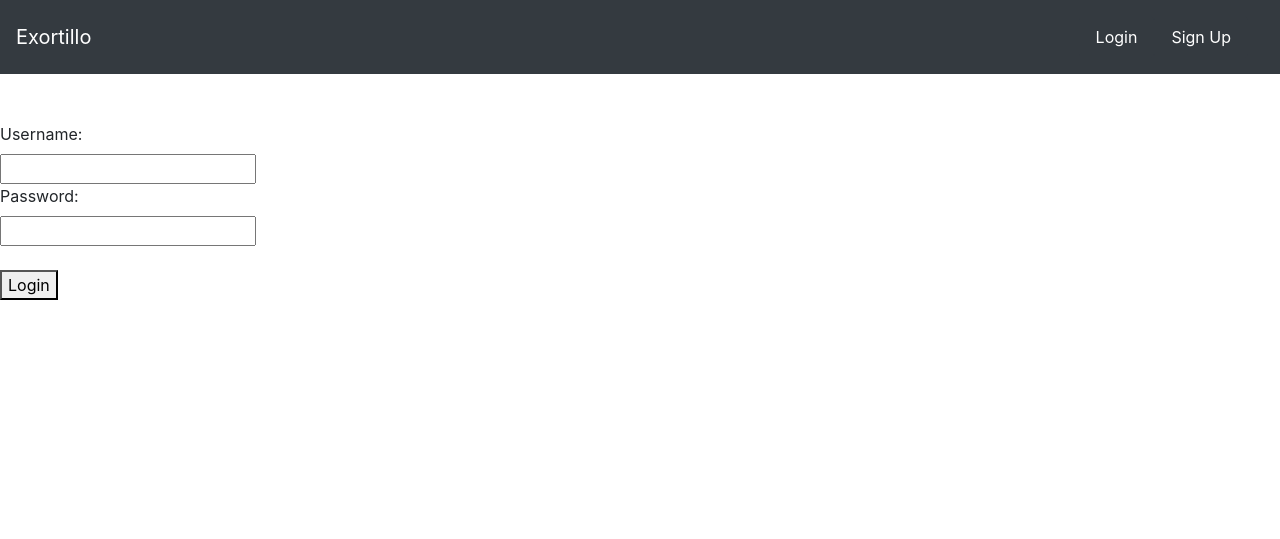
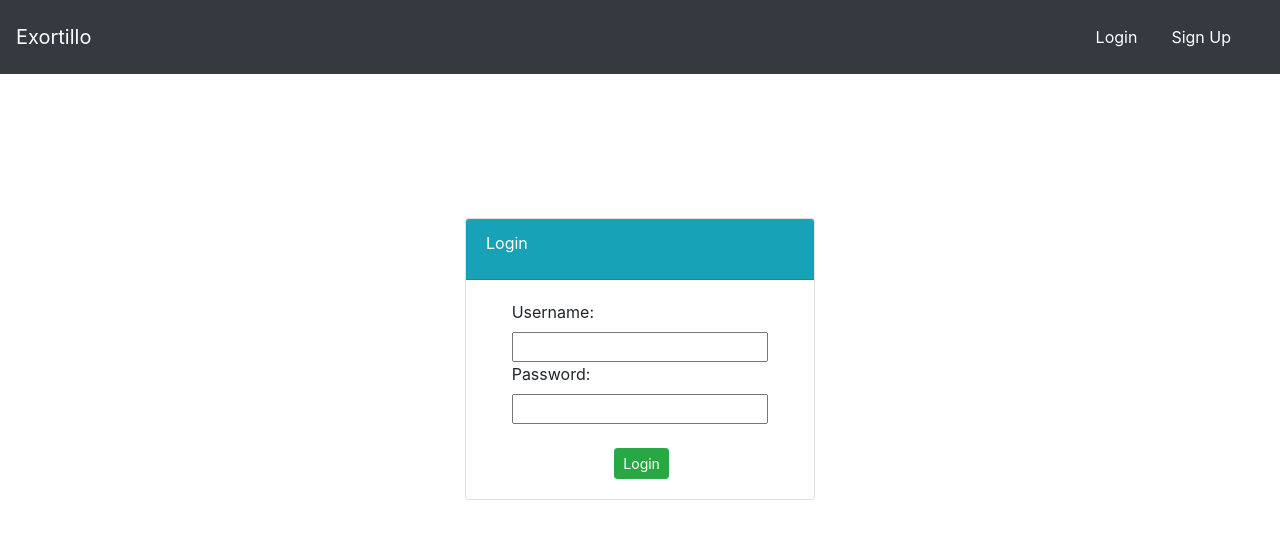
Before and after one commit to ch1nma4/Django_Chinmay, a Django app: page /login/ in a window 1280 px wide. Shown: the top 539 px of the page. Run offline with Django 4.2, Linux system fonts and the light colour scheme.

Commit message:
commit:63

```diff
--- a/mysite/users/templates/users/login.html
+++ b/mysite/users/templates/users/login.html
@@ -2,17 +2,35 @@
 
 {% block body %}
 
-<form method="POST">
-    {% csrf_token %}
 
-    <label for="user">Username:</label><br>
-    <input type="text" name="username" id="user"><br>
+<br><br><br><br>
 
-    <label for="pass">Password:</label><br>
-    <input type="password" name="password" id="pass"><br><br>
+<div class="container">
+    <div class="row">
+        <div class="col-md-4 offset-md-4">
+            <div class="card">
+                <div class="card-header text-white bg-info">
+                    <div class="card-title">
+                        Login
+                    </div>
+                </div>
+                <div class="card-body">
+                    <form method="POST">
+                        {% csrf_token %}
 
-    <button type="submit" >Login</button>
+                        <label class="offset-md-1" for="user">Username:</label><br>
+                        <input class="offset-md-1" type="text" name="username" id="user"><br>
 
-</form>
+                        <label class="offset-md-1" for="pass">Password:</label><br>
+                        <input class="offset-md-1" type="password" name="password" id="pass"><br><br>
+
+                        <button class="btn btn-success btn-sm offset-md-5" type="submit" >Login</button>
+
+                    </form>
+                </div>
+            </div>
+        </div>
+    </div>
+</div>
 
 {% endblock %}
```
Also changed, not shown: mysite/db.sqlite3.
